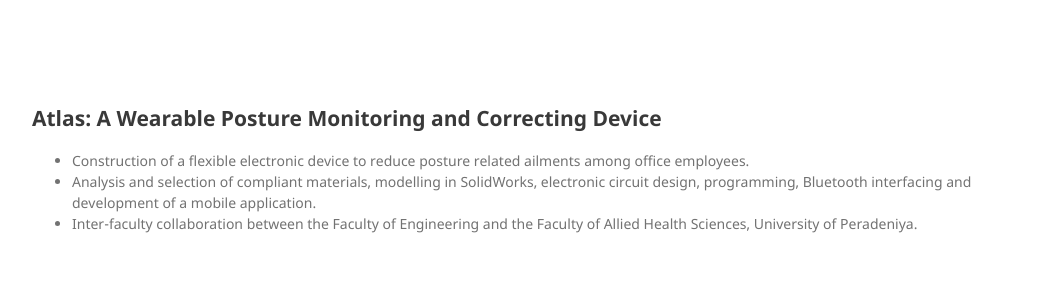
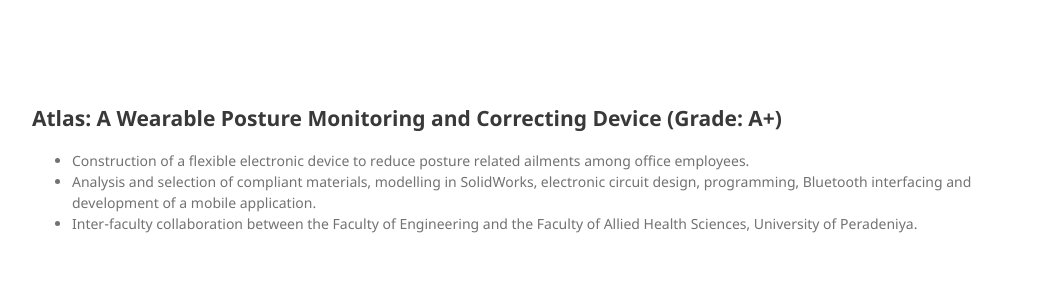
Before and after one commit to rajinthss/rajinthss.github.io, a Jekyll site: the page built from projects.md, in a window 1280 px wide. Shown: the part 902-1202 px from the top of the page, without its empty margins (178-1227 px from the left). Built offline with Jekyll 4.4.1, drawn with Linux system fonts in a browser that asks for light colours; our own code applies the rules of GitHub Pages for plain Markdown files.

Commit message:
Update projects.md

```diff
--- a/projects.md
+++ b/projects.md
@@ -18,7 +18,7 @@ The manuscript for publishing the findings of this research is currently being p
 
 <br/>
 
-## Atlas: A Wearable Posture Monitoring  and Correcting Device
+## Atlas: A Wearable Posture Monitoring  and Correcting Device (Grade: A+)
 
 *   Construction of a flexible electronic device to reduce posture related ailments among office employees.
 *   Analysis and selection of compliant materials, modelling in SolidWorks, electronic circuit design, programming, Bluetooth interfacing and development of a mobile application.
```
